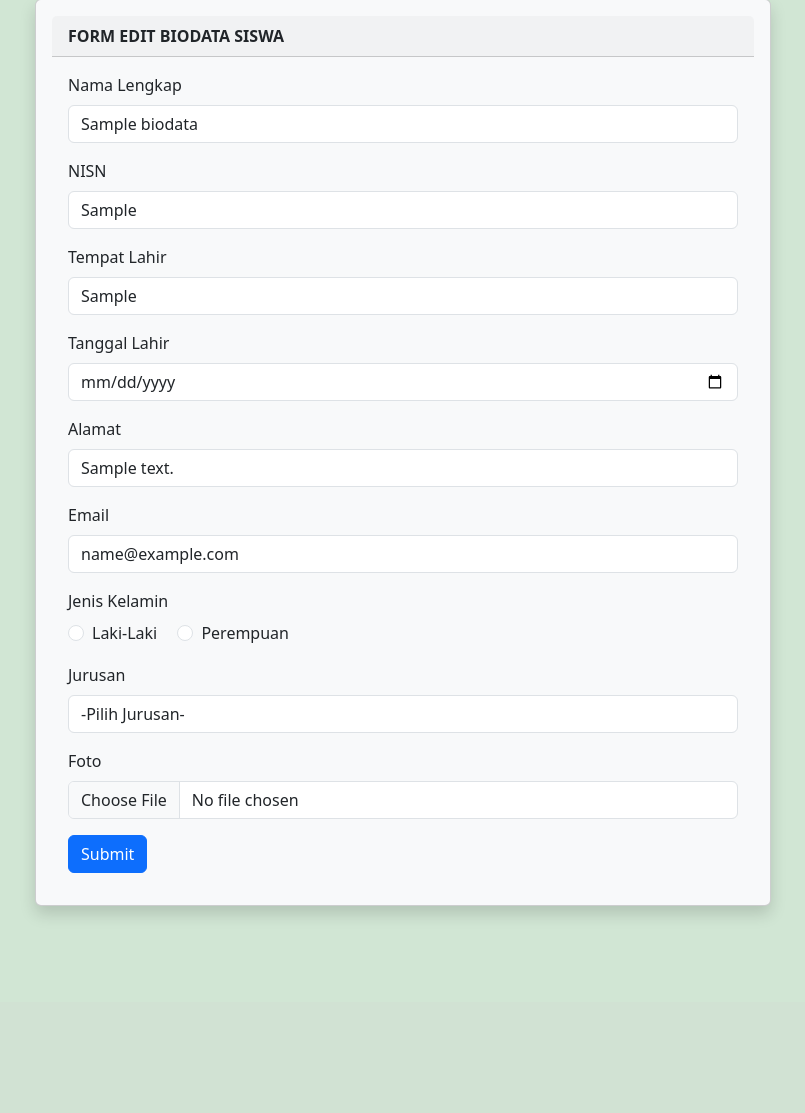
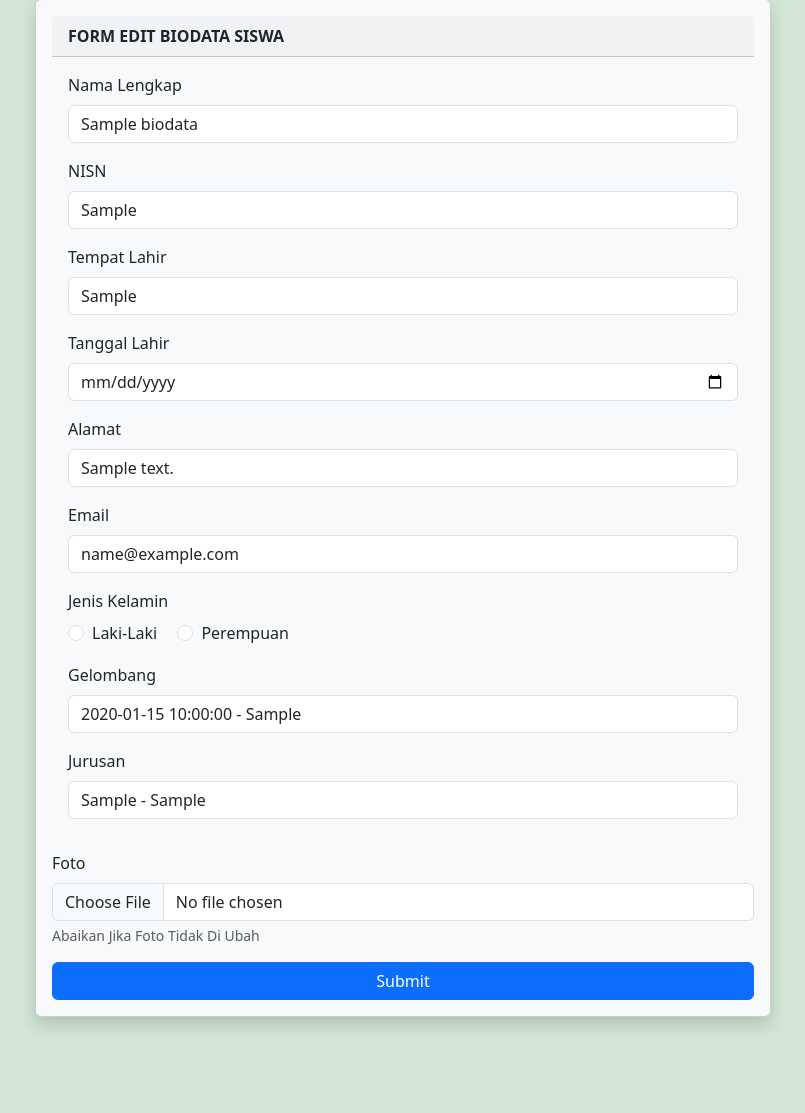
Before and after one commit to kiExaa/is63, a PHP site: page /IS63/siswa/formedit.php?id=1 in a window 1280 px wide. Shown: the part 105-1218 px from the top of the page, without its empty margins (237-1042 px from the left). Before the commit the page ends 1021 px from the top, so only its background shows below. Run offline with PHP 8.4, Linux system fonts and the light colour scheme; tables that the repository leaves empty or names only in its code hold one stand-in row (values such as "Sample post").

Commit message:
Update formedit.php

```diff
--- a/biodata/siswa/formedit.php
+++ b/biodata/siswa/formedit.php
@@ -76,18 +76,47 @@ $data = mysqli_fetch_array($edit);
                                 </div>
                             </div>
                             <div class="mb-3">
+                                <label for="exampleInputEmail1" class="form-label">Gelombang</label>
+                                <select class="form-control" name="gelombang" id="">
+                                    <option value="">-Pilih Gelombang-</option>
+                                    <?php
+                                        //kode untuk looping datat jurusan
+                                        include_once('../koneksi.php');
+                                        $qry_gelombang = "SELECT * FROM gelombang";
+                                        $data_gelombang = mysqli_query($koneksi,$qry_gelombang);
+                                        foreach($data_gelombang as $item_gelombang){
+                                    ?>
+                                    <option <?php echo $data['gelombangs_id'] = $item_gelombang['id'] ? 'selected' : '' ?> value="<?=$item_gelombang['id']?>"><?=$item_gelombang['tgl_gel']?> - <?=$item_gelombang['gelombang']?></option>
+                                    <?php
+                                        //penutup kode looping jurusan
+                                        }
+                                    ?>
+                                </select>
+                            </div>
+                            <div class="mb-3">
                                 <label for="exampleInputEmail1" class="form-label">Jurusan</label>
                                 <select class="form-control" name="jurusan" id="">
                                     <option value="">-Pilih Jurusan-</option>
-                                    <option <?php echo $data['jurusan']=='IPA' ? 'selected' : '' ?> value="IPA">IPA</option>
-                                    <option <?php echo $data['jurusan']=='IPS' ? 'selected' : '' ?> value="IPS">IPS</option>
-                                    <option <?php echo $data['jurusan']=='Bahasa' ? 'selected' : '' ?> value="Bahasa">Bahasa</option>
+                                    <?php
+                                        //kode untuk looping datat jurusan
+                                        include_once('../koneksi.php');
+                                        $qry_jur = "SELECT * FROM jurusan";
+                                        $data_jur = mysqli_query($koneksi,$qry_jur);
+                                        foreach($data_jur as $item_jur){
+                                    ?>
+                                    <option <?php echo $data['jurusans_id'] == $item_jur['id'] ? 'selected' : '' ?> value="<?=$item_jur['id']?>"><?=$item_jur['kode']?> - <?=$item_jur['jurusan']?></option>
+                                    <?php
+                                        //penutup kode looping jurusan
+                                        }
+                                    ?>
                                 </select>
+                            </div>
                             </div>
                             <div class="mb-3">
                                 <label for="exampleInputEmail1" class="form-label">Foto</label>
-                                <input name="foto" type="file" class="form-control" id="exampleInputEmail1"
+                                <input name="foto" type="file" accept="image/*" class="form-control" id="exampleInputEmail1"
                                     aria-describedby="emailHelp">
+                                    <div id="emailHelp" class= "form-text">Abaikan Jika Foto Tidak Di Ubah</div>
                             </div>
                             <button type="submit" class="btn btn-primary">Submit</button>
                         </form>
```
